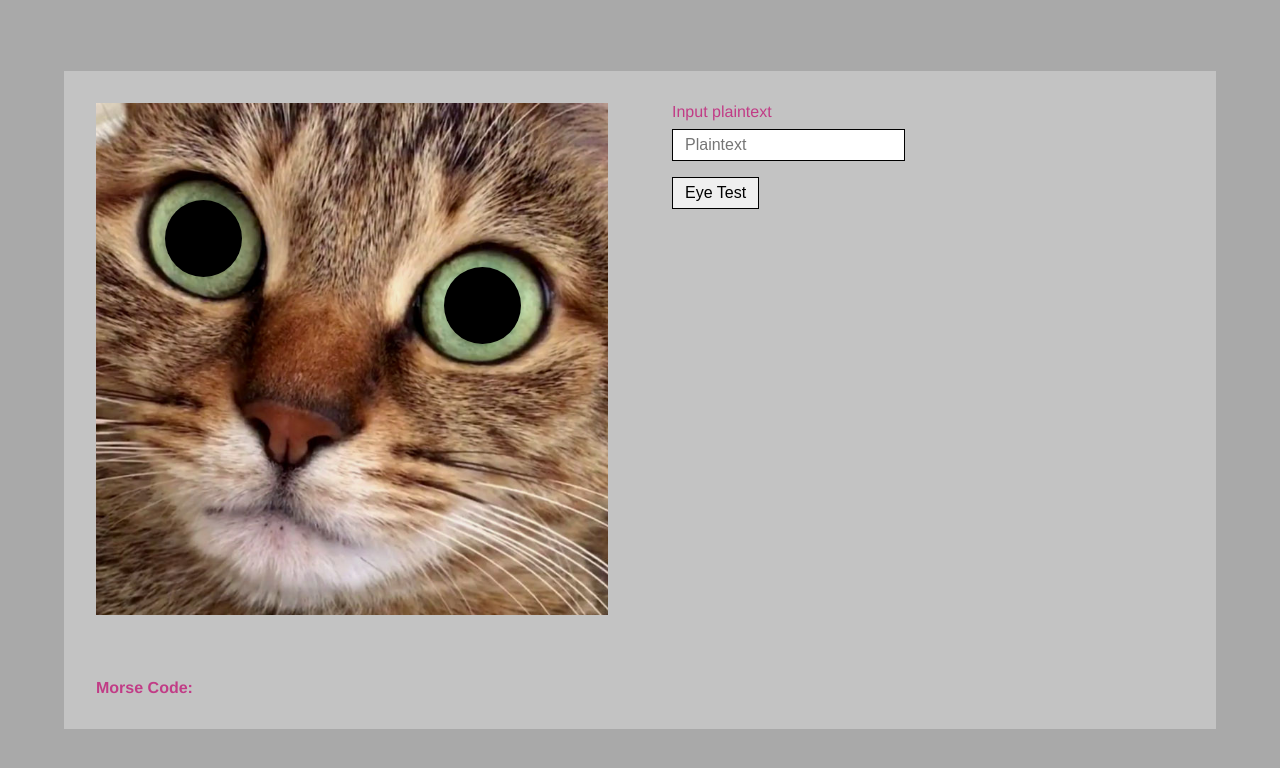
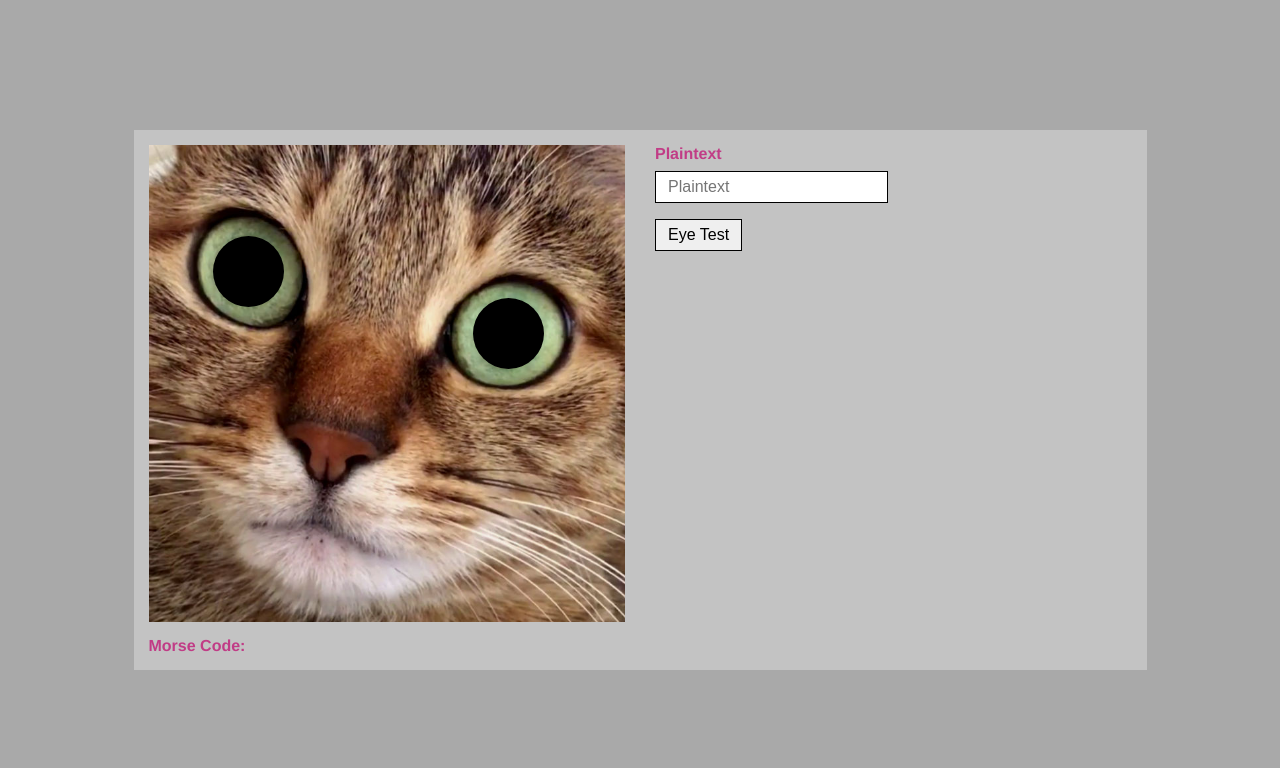
Before and after one commit to maurer2/cataract, a Vue app: page / in a window 1280 px wide. Shown: the top 768 px of the page. Built offline with nearby package versions, Linux system fonts and the light colour scheme.

Commit message:
Added some grid stuff

```diff
--- a/src/App.vue
+++ b/src/App.vue
@@ -1,8 +1,21 @@
 <template>
   <article class="layout">
-    <PupilsComponent class="column"></PupilsComponent>
-    <MainComponent class="column"></MainComponent>
-    <SlideTextComponent class="column column--full"></SlideTextComponent>
+    <div class="row">
+      <div class="column">
+        <PupilsComponent></PupilsComponent>
+      </div>
+      <div class="column">
+        <MainComponent></MainComponent>
+      </div>
+    </div>
+    <div class="row">
+      <div class="column column--auto-width">
+        <strong>Morse Code:</strong>
+      </div>
+      <div class="column">
+        <SlideTextComponent></SlideTextComponent>
+      </div>
+    </div>
   </article>
 </template>
 
@@ -30,6 +43,7 @@ export default class App extends Vue {
     --background: #a9a9a9;
     --background-secondary: #c3c3c3;
     --foreground: #c13c86;
+    --spacing: 15px;
   }
 
   *,
@@ -58,21 +72,27 @@ export default class App extends Vue {
   }
 
   .layout {
-    display: flex;
     max-width: 90vw;
-    flex-wrap: wrap;
+    padding: var(--spacing);
     background: var(--background-secondary);
     color: var(--foreground);
   }
 
+  .row {
+    display: flex;
+    margin: calc(var(--spacing) * -1);
+  }
+
   .column {
-    margin: 2rem;
+    padding: var(--spacing);
     flex-shrink: 1;
     flex-grow: 1;
     flex-basis: 0;
   }
 
-  .column--full {
-    flex-basis: 100%; // force break to new line
+  .column--auto-width {
+    flex-grow: 0;
+    flex-shrink: 0;
+    flex-basis: auto;
   }
 </style>
--- a/src/components/MainComponent.vue
+++ b/src/components/MainComponent.vue
@@ -1,6 +1,6 @@
 <template>
   <form class="content">
-    <label for="textplain" class="label">Input plaintext</label>
+    <label for="textplain" class="label">Plaintext</label>
     <input class="input" type="text" id="textplain" placeholder="Plaintext" :value="textPlain" @input="updateText" />
 
     <button class="button" type="button" @click.prevent="toggleDotDash">
@@ -63,6 +63,7 @@ export default class Main extends Vue {
 
 .label {
   display: block;
+  font-weight: bold;
   margin-bottom: 0.5rem;
 }
 
--- a/src/components/PupilsComponent.vue
+++ b/src/components/PupilsComponent.vue
@@ -68,6 +68,7 @@ export default class PupilsComponent extends Vue {
 <style lang="scss" scoped>
 .figure {
   position: relative;
+  margin: 0;
 }
 
 .image {
--- a/src/components/SlideTextComponent.vue
+++ b/src/components/SlideTextComponent.vue
@@ -1,7 +1,6 @@
 <template>
   <div class="slider">
     <div class="slider-inner">
-      <strong>Morse Code:</strong>
       <template v-if="textPlain !== ''">
         {{ textPlain }}
       </template>
@@ -26,5 +25,7 @@ export default class SlideTextComponent extends Vue {
 </script>
 
 <style lang="pcss" scoped>
-
+.slider {
+  font-size: 1rem;
+}
 </style>
```
